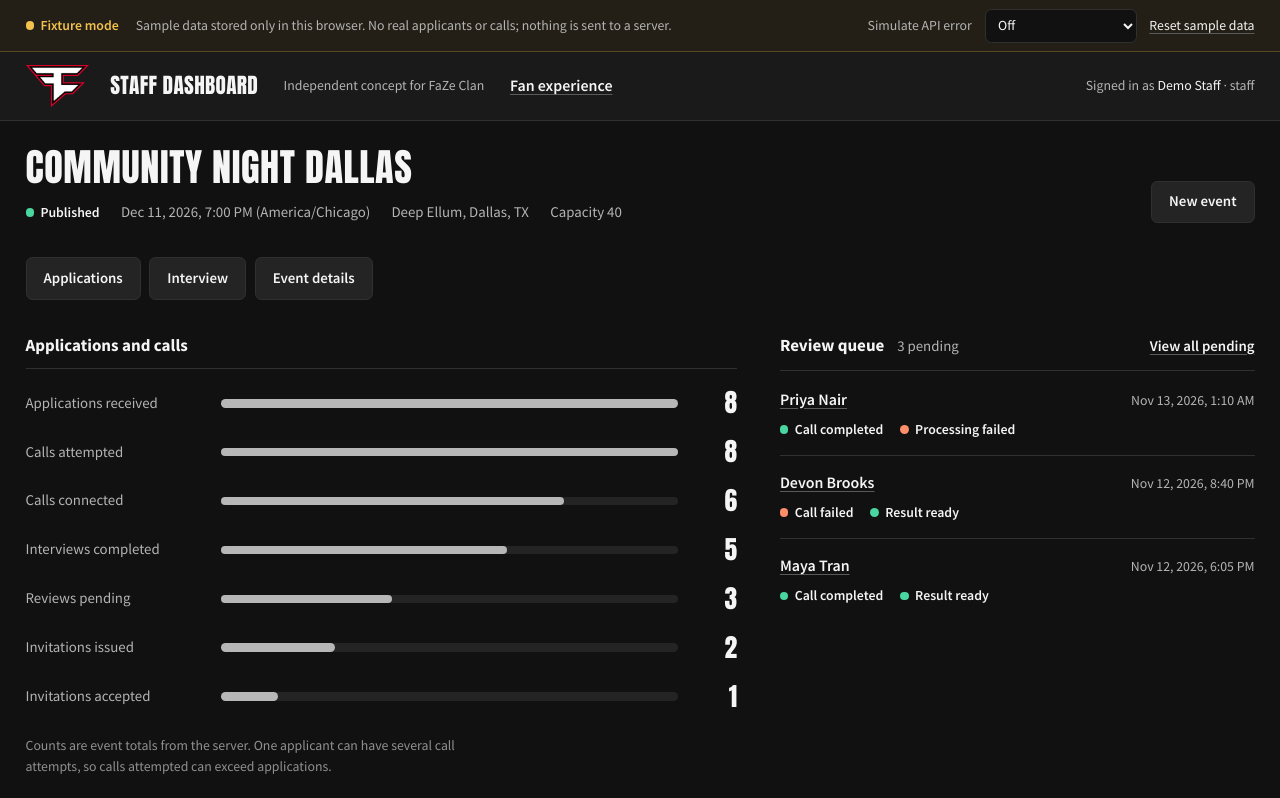
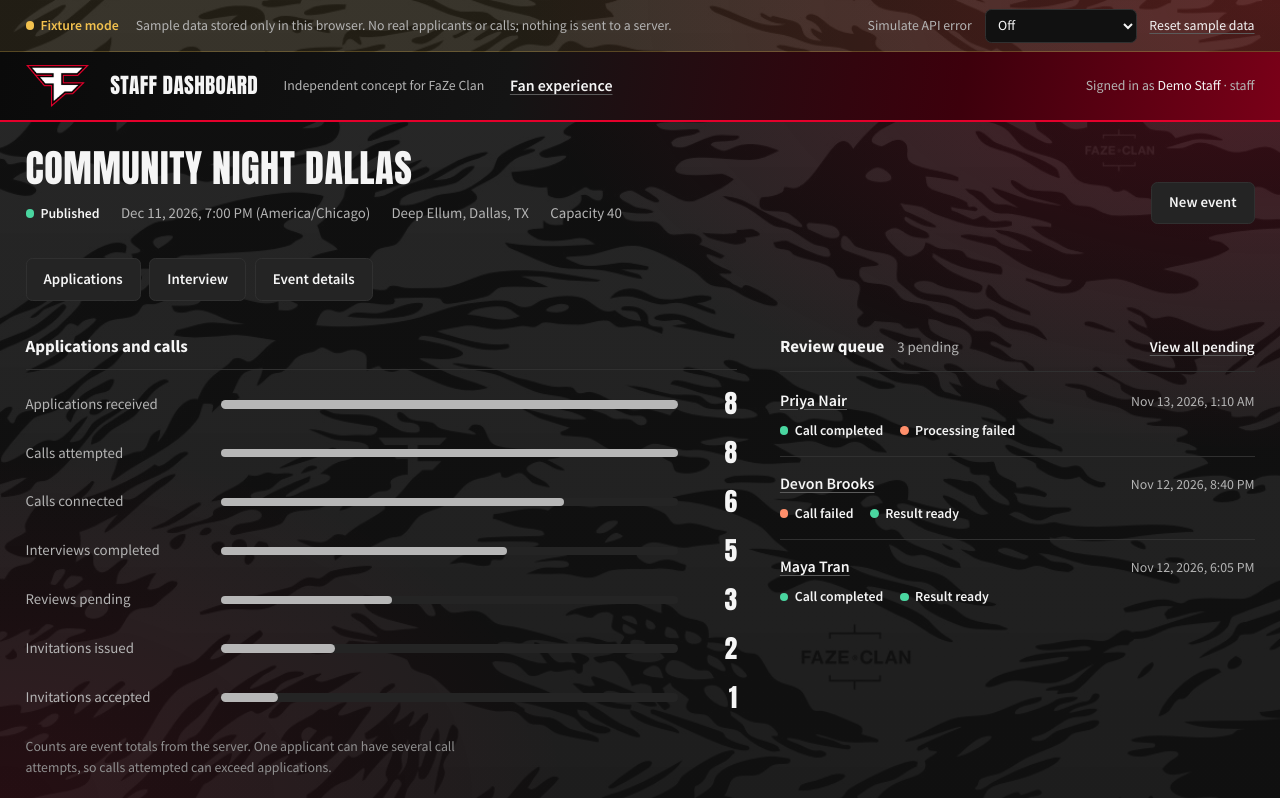
Before and after one commit to jasonpham2002/FazeClan-HackUTA26, a React (Vite) app in the folder web/: page /admin in a window 1280 px wide. Shown: the top 798 px of the page. Built offline with nearby package versions, Linux system fonts and the light colour scheme.

Commit message:
Apply FaZe tiger camo dashboard theme

```diff
--- a/web/src/admin/AdminLayout.tsx
+++ b/web/src/admin/AdminLayout.tsx
@@ -35,7 +35,8 @@ export function AdminLayout() {
 
   return (
     <>
-      <header className="border-b border-border bg-surface">
+      {/* Black behind the logo (its red stroke must not sit on red), deepening to red, over a Red Alert rule. */}
+      <header className="border-b-2 border-accent bg-[linear-gradient(100deg,#0a0a0a_0%,#141414_40%,#3d000c_75%,#7a0018_100%)]">
         <div className="mx-auto flex min-h-16 max-w-7xl flex-wrap items-center gap-x-6 gap-y-1 px-4 py-3 sm:px-6">
           <NavLink to="/admin" end className="flex items-center gap-5">
             {/* Toolkit logo for dark backgrounds, unmodified; brand minimum width is 40px. */}
--- a/web/src/styles/tokens.css
+++ b/web/src/styles/tokens.css
@@ -100,7 +100,8 @@ html {
 
 body {
   margin: 0;
-  background: var(--color-bg);
+  /* Transparent so the page backdrop on <html> shows through. */
+  background: transparent;
   color: var(--color-text);
   font-family: var(--font-sans);
   font-size: 0.9375rem;
@@ -115,6 +116,26 @@ main { min-width: 0; overflow-wrap: anywhere; }
 main input, main textarea, main select { min-width: 0; max-width: 100%; }
 nav a[aria-current='page'] { text-decoration: underline; text-decoration-color: var(--color-accent); text-decoration-thickness: 2px; text-underline-offset: 6px; }
 @media (max-width: 640px) { main input, main textarea, main select { font-size: 16px; } }
+
+/*
+ * Page backdrop: the toolkit's black-and-white tiger camo, dimmed almost to
+ * black, with a Red Alert glow from the top-right corner. It sits behind all
+ * content and stays put while the page scrolls; panels remain opaque so text
+ * contrast is unaffected.
+ */
+html {
+  min-height: 100%;
+  background-color: var(--color-bg);
+  background-image:
+    radial-gradient(64rem 38rem at 100% 0%, rgb(228 0 43 / 0.22), transparent 70%),
+    radial-gradient(48rem 30rem at 0% 100%, rgb(228 0 43 / 0.1), transparent 70%),
+    linear-gradient(rgb(17 17 17 / 0.9), rgb(17 17 17 / 0.95)),
+    url('../assets/brand/tiger-camo-bw.jpg');
+  background-position: center;
+  background-size: cover;
+  background-repeat: no-repeat;
+  background-attachment: fixed;
+}
 
 ::selection {
   background: rgb(228 0 43 / 0.5);
```
Also changed, not shown: web/src/assets/brand/tiger-camo-bw.jpg (added).
